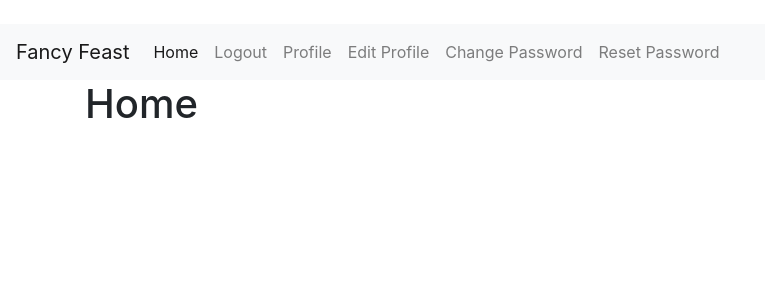
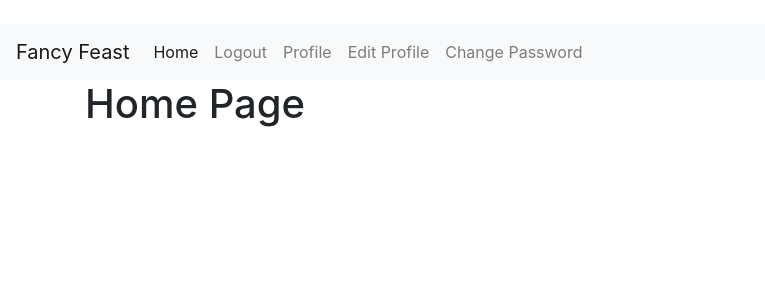
Before and after one commit to leon-lei/mg-django, a Django app: page /account/ in a window 1280 px wide. Shown: the top 300 px of the page, without its empty margins (0-765 px from the left). Run offline with Django 3.2, Linux system fonts and the light colour scheme; a user stored in the database is signed in; some libraries are stand-ins or nearby versions.

Commit message:
Fixed regex for login_exempt_urls in settings. Reset password no longer redirect

```diff
--- a/tutorial/accounts/templates/accounts/home.html
+++ b/tutorial/accounts/templates/accounts/home.html
@@ -7,6 +7,6 @@
 
 {% block body %}
     <div class="container">
-        <h1>Home</h1>
+        <h1>Home Page</h1>
     </div>
 {% endblock %}
--- a/tutorial/accounts/templates/accounts/reset_password_complete.html
+++ b/tutorial/accounts/templates/accounts/reset_password_complete.html
@@ -3,8 +3,6 @@
 {% block body %}
 <div class="container">
     <h1>Password reset complete</h1>
-
     <a href="{% url 'accounts:login' %}">Log in</a>
-
 </div>
 {% endblock %}
--- a/tutorial/accounts/templates/accounts/reset_password_confirm.html
+++ b/tutorial/accounts/templates/accounts/reset_password_confirm.html
@@ -6,7 +6,7 @@
     <p>
 
     </p>
-    <form method='post'>
+    <form method="post">
         {% csrf_token %}
         {{ form.as_p }}
         <button type="submit">Reset password</button>
--- a/tutorial/accounts/templates/base.html
+++ b/tutorial/accounts/templates/base.html
@@ -29,10 +29,12 @@
               <a class="nav-item nav-link" href="{% url 'accounts:view_profile' %}">Profile</a>
               <a class="nav-item nav-link" href="{% url 'accounts:edit_profile' %}">Edit Profile</a>
               <a class="nav-item nav-link" href="{% url 'accounts:change_password' %}">Change Password</a>
+            </div>
+            {% else %}
+            <div class="navbar-nav">
               <a class="nav-item nav-link" href="{% url 'accounts:reset_password' %}">Reset Password</a>
             </div>
-            {% else %}
-            <div class="navbar-nav navbar-right">
+            <div class="nav navbar-nav ml-auto">
               <a class="nav-item nav-link" href="{% url 'accounts:login' %}">Login</a>
               <a class="nav-item nav-link" href="{% url 'accounts:register' %}">Register</a>
             </div>
--- a/tutorial/accounts/urls.py
+++ b/tutorial/accounts/urls.py
@@ -1,7 +1,7 @@
 from django.urls import include, path
 from django.contrib.auth.views import (
-    login, logout, password_reset, password_reset_done, password_reset_confirm,
-    password_reset_complete
+    login, logout, password_reset, password_reset_done,
+    password_reset_confirm, password_reset_complete
 )
 from . import views
 
@@ -16,20 +16,22 @@ urlpatterns = [
     path('profile/edit/', views.edit_profile, name='edit_profile'),
     path('change-password/', views.change_password, name='change_password'),
 
-    path('reset-password/', password_reset, {'template_name':
-        'accounts/reset_password.html', 'post_reset_redirect':
-        'accounts:password_reset_done', 'email_template_name':
-        'accounts/reset_password_email.html'}, name='reset_password'),
+    path('reset-password/', password_reset,
+        {'template_name':'accounts/reset_password.html',
+        'post_reset_redirect':'accounts:password_reset_done',
+        'email_template_name':'accounts/reset_password_email.html'},
+        name='reset_password'),
 
-    path('reset-password/done/', password_reset_done, {'template_name':
-        'accounts/reset_password_done.html'}, name='password_reset_done'),
+    path('reset-password/done/', password_reset_done,
+        {'template_name':'accounts/reset_password_done.html'},
+        name='password_reset_done'),
 
     path('reset-password/confirm/<uidb64>/<token>/', password_reset_confirm,
-        {'template_name':'accounts/reset_password_confirm.html',
-        'post_reset_redirect':'accounts:reset_password_complete'},
-        name='password_reset_confirm'),
+    {'template_name':'accounts/reset_password_confirm.html',
+    'post_reset_redirect':'accounts:password_reset_complete'},
+    name='password_reset_confirm'),
 
-    path('reset-password/complete/', password_reset_complete, {'template_name':
-        'accounts/reset_password_complete.html'},
+    path('reset-password/complete/', password_reset_complete,
+        {'template_name':'accounts/reset_password_complete.html'},
         name='password_reset_complete'),
 ]
--- a/tutorial/accounts/views.py
+++ b/tutorial/accounts/views.py
@@ -40,7 +40,7 @@ def edit_profile(request):
 
 def change_password(request):
     if request.method == 'POST':
-        form = PasswordChangeForm(data=request.POST, user=request.user)
+        form = PasswordChangeForm(user=request.user, data=request.POST)
         if form.is_valid():
             form.save()
             update_session_auth_hash(request, form.user)
--- a/tutorial/tutorial/settings.py
+++ b/tutorial/tutorial/settings.py
@@ -127,7 +127,11 @@ LOGIN_URL = '/account/login/'
 
 LOGIN_EXEMPT_URLS = (
     r'^account/logout/$',
-    r'^account/register/$'
+    r'^account/register/$',
+    r'^account/reset-password/$',
+    r'^account/reset-password/done/$',
+    r'^account/reset-password/confirm/(?P<uidb64>[0-9A-Za-z]+)/(?P<token>.+)/$',
+    r'^account/reset-password/complete/$',
 )
 
 EMAIL_HOST = 'localhost'
```
Also changed, not shown: tutorial/db.sqlite3.
